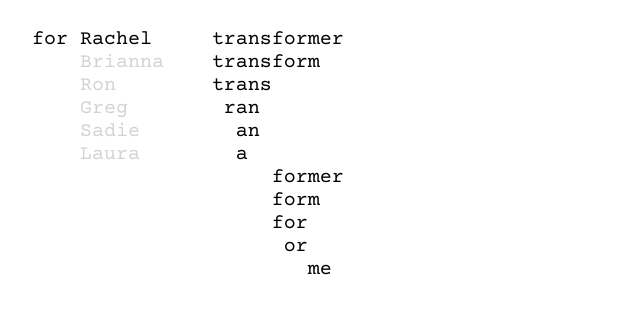
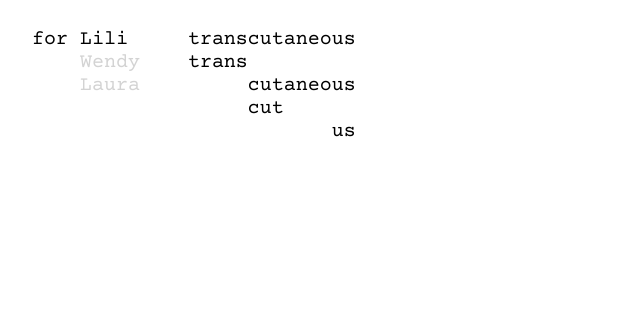
Before and after one commit to stephenstamper/stephenstamper.github.io, a plain HTML site: page prefix/index.html in a window 1280 px wide. Shown: the whole page, without its empty margins (0-640 px from the left). Drawn offline with nearby package versions, Linux system fonts and the light colour scheme.

Commit message:
Update index.html

```diff
--- a/prefix/index.html
+++ b/prefix/index.html
@@ -1,9 +1,10 @@
 <!DOCTYPE html>
 <html lang="en-GB">
 <head>
-<title>for Rachel</title>
+<title>for Lili</title>
 <meta charset="UTF-8">
 <meta name="author" content="Ruby Louise Rose">
+<meta name="description" content="12.04.2024">
 <meta name="viewport" content="width=device-width, initial-scale=1.0">
 <link rel="stylesheet" href="https://fonts.googleapis.com/css2?family=Courier+Prime">
 <style>
@@ -41,11 +42,8 @@ pre {
 
 <div class="box">
 <pre>
-for Rachel
-    <a href="brianna.html" class="link">Brianna</a>
-    <a href="ron.html" class="link">Ron</a>
-    <a href="greg.html" class="link">Greg</a>
-    <a href="sadie.html" class="link">Sadie</a>
+for Lili
+    <a href="wendy.html" class="link">Wendy</a>
     <a href="laura.html" class="link">Laura</a>
 </pre>
 </div>
@@ -56,17 +54,11 @@ for Rachel
 
 <div class="box">
 <pre>
-transformer
-transform
+transcutaneous
 trans
- ran
-  an
-  a
-     former
-     form
-     for
-      or
-        me
+     cutaneous
+     cut
+            us
 </pre>
 </div>
 
```
